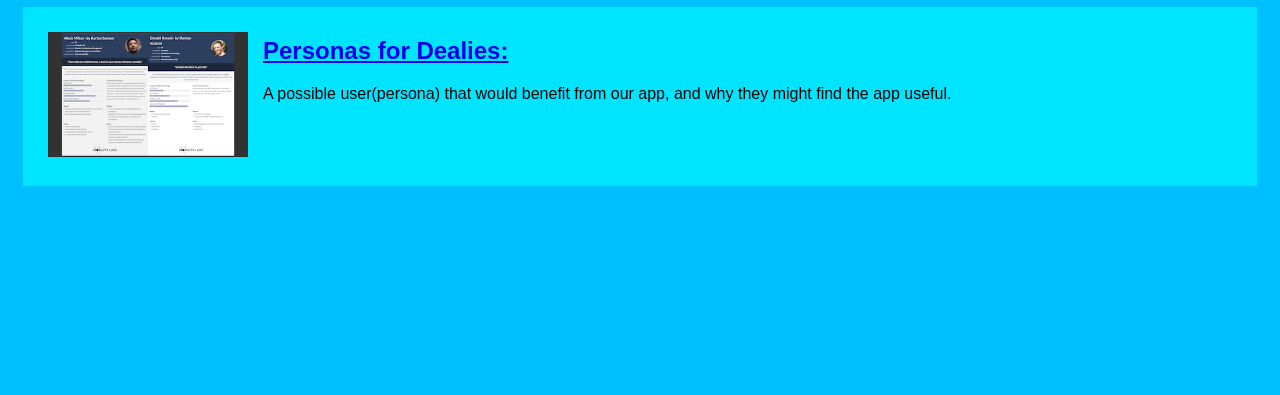
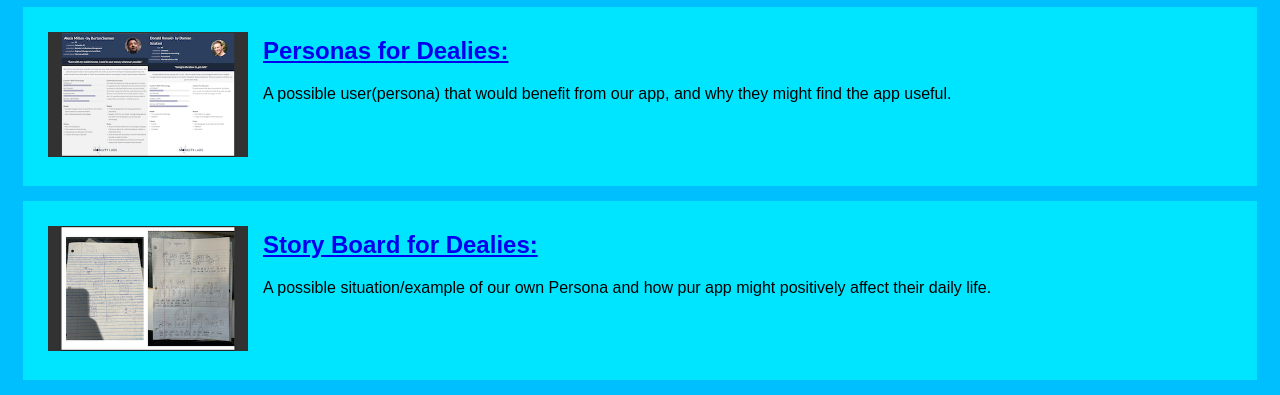
Before and after one commit to tristan1320/tristan1320.github.io, a plain HTML site: page index.html in a window 1280 px wide. Shown: the part 511-906 px from the top of the page. Before the commit the page ends 800 px from the top, so only its background shows below. Drawn offline with Linux system fonts and the light colour scheme.

Commit message:
Add files via upload

```diff
--- a/index.html
+++ b/index.html
@@ -40,5 +40,16 @@
           </section>
     </section>
 
+    <!-- story board assignment-->
+    <section class="assignment">
+      <a href="files/StoryboardTeamAssignment.pdf"><img src="images/Story board 190.png"></a>
+      <section class="ass-details">
+      <a href="files//StoryboardTeamAssignment.pdf"><h2>Story Board for Dealies:</h2></a>
+      <p>
+       A possible situation/example of our own Persona and how pur app might positively affect their daily life.
+      </p>
+      </section>
+</section>
+
         </body>
 </html>
```
Also changed, not shown: images/Story board 190.png (added).
